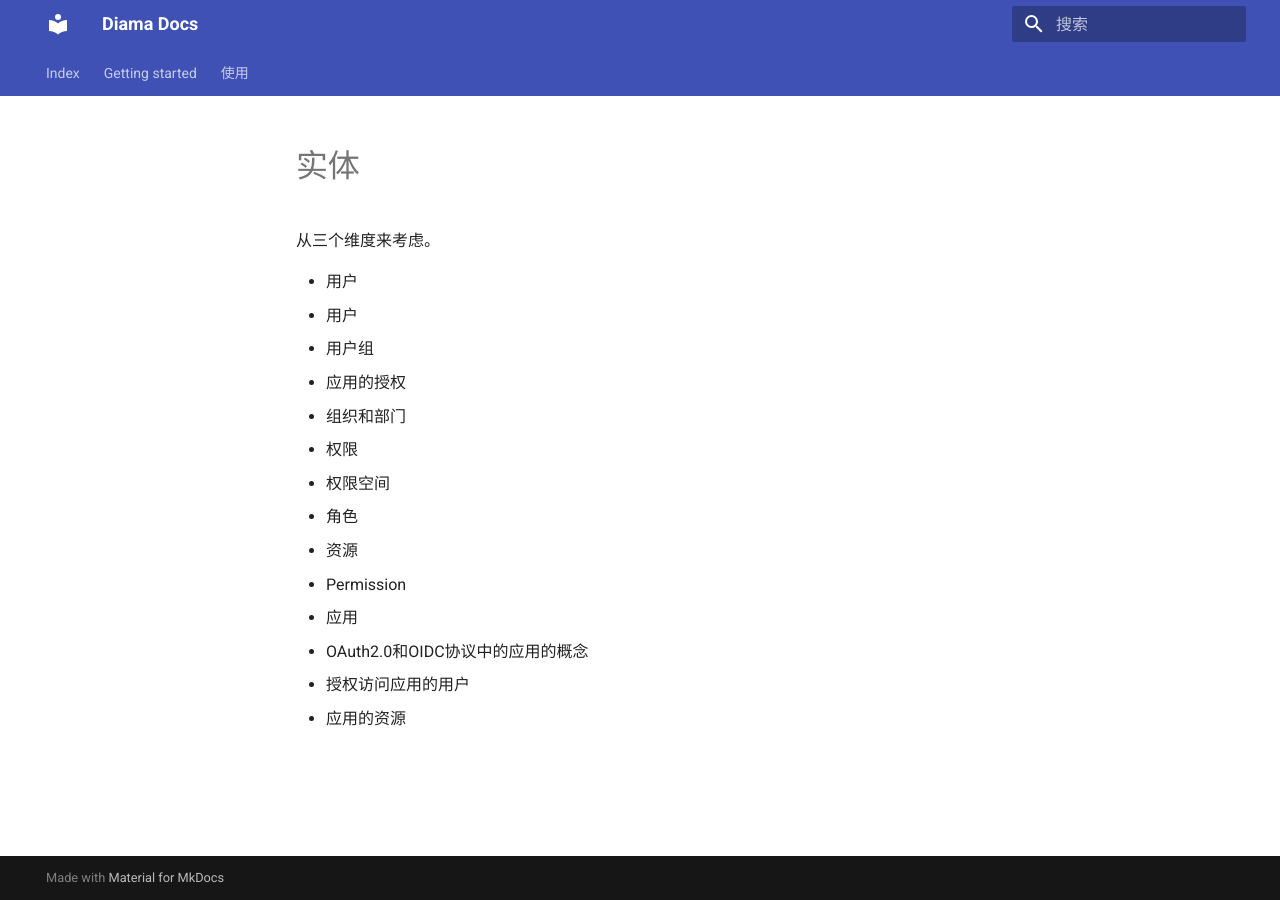
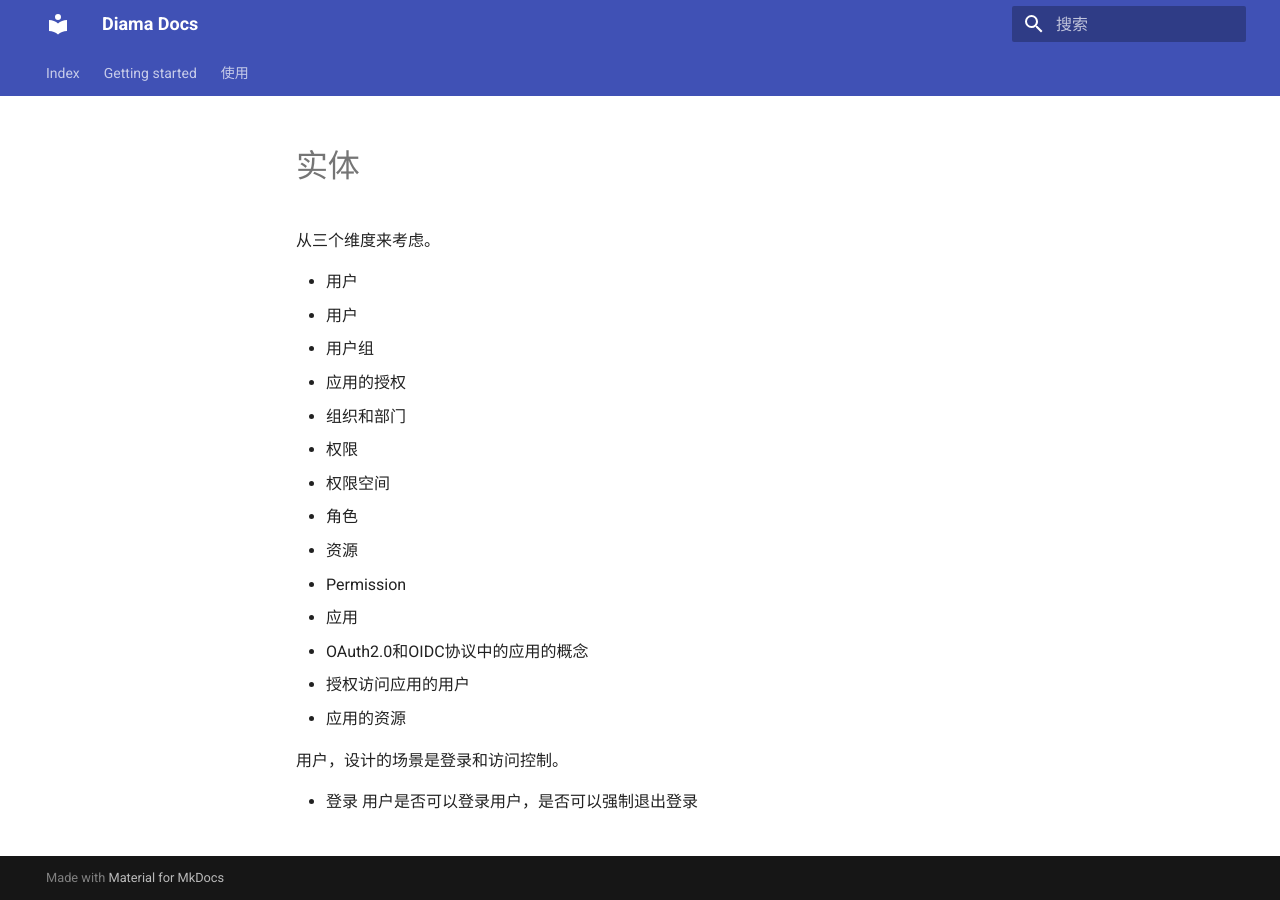
Before and after one commit to no-mole/diana-docs, an MkDocs documentation site: the page built from docs/design/entity.md, in a window 1280 px wide. Built offline with MkDocs 1.6.1 and Material for MkDocs 9.7.7, drawn with Linux system fonts in a browser that asks for light colours.

Commit message:
save for home

```diff
--- a/docs/design/entity.md
+++ b/docs/design/entity.md
@@ -20,3 +20,7 @@ title: 实体
   * OAuth2.0和OIDC协议中的应用的概念
   * 授权访问应用的用户
   * 应用的资源
+
+用户，设计的场景是登录和访问控制。
+
+* 登录 用户是否可以登录用户，是否可以强制退出登录
```
